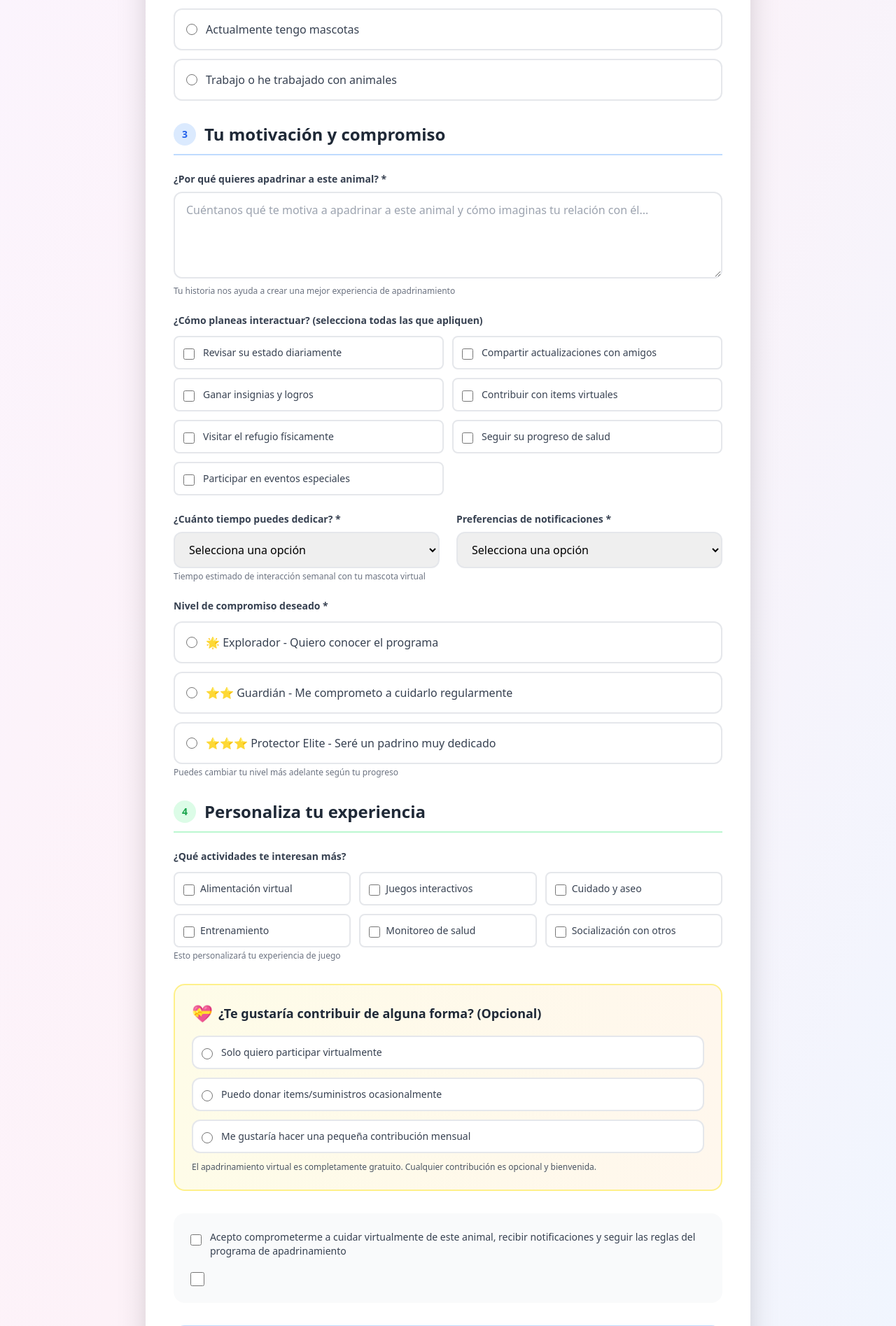
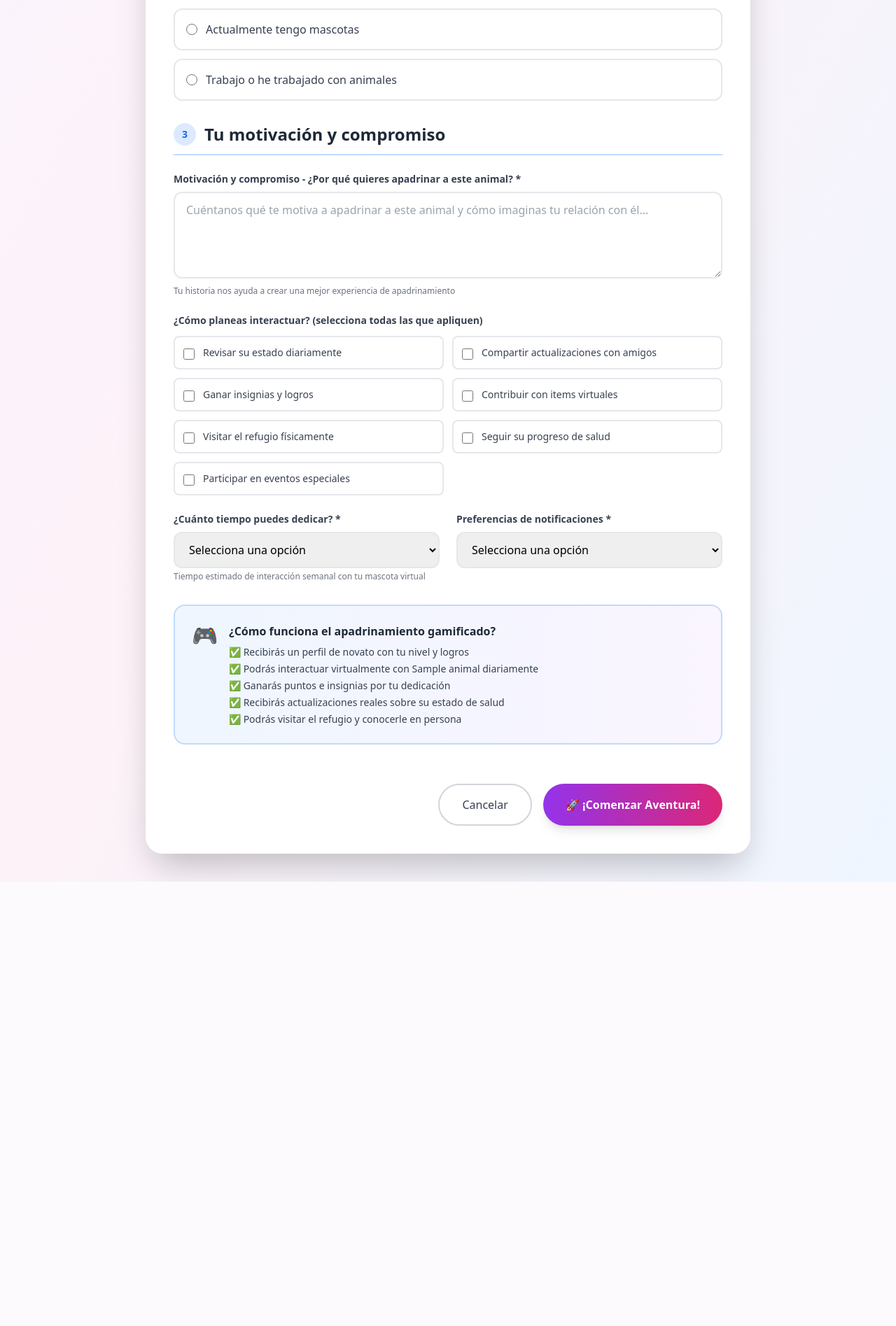
Before and after one commit to Thomas-Cornejo/appfundationwDj, a Django app: page /engagements/sponsor/1/ in a window 1280 px wide. Shown: the part 1164-3059 px from the top of the page at 70% size. After the commit the page ends 2424 px from the top, so only its background shows below. Run offline with Django 5.2, Linux system fonts and the light colour scheme; a user stored in the database is signed in; tables that the repository leaves empty hold one stand-in row (values such as "Sample post"); data that the repository does not hold is empty; some libraries are stand-ins or nearby versions.

Commit message:
fix: changes in forms of sponsorship

```diff
--- a/engagements/forms.py
+++ b/engagements/forms.py
@@ -58,14 +58,18 @@ class AdoptionForm(forms.Form):
         required=False,
         label="¿Tienes experiencia con mascotas?",
         widget=forms.CheckboxInput(
-            attrs={"class": "w-4 h-4 text-indigo-600 border-gray-300 rounded focus:ring-indigo-500"}
+            attrs={
+                "class": "w-4 h-4 text-indigo-600 border-gray-300 rounded focus:ring-indigo-500"
+            }
         ),
     )
     has_other_pets = forms.BooleanField(
         required=False,
         label="¿Tienes otras mascotas?",
         widget=forms.CheckboxInput(
-            attrs={"class": "w-4 h-4 text-indigo-600 border-gray-300 rounded focus:ring-indigo-500"}
+            attrs={
+                "class": "w-4 h-4 text-indigo-600 border-gray-300 rounded focus:ring-indigo-500"
+            }
         ),
     )
     other_pets_description = forms.CharField(
@@ -93,7 +97,9 @@ class AdoptionForm(forms.Form):
         required=False,
         label="¿Tienes espacio al aire libre?",
         widget=forms.CheckboxInput(
-            attrs={"class": "w-4 h-4 text-indigo-600 border-gray-300 rounded focus:ring-indigo-500"}
+            attrs={
+                "class": "w-4 h-4 text-indigo-600 border-gray-300 rounded focus:ring-indigo-500"
+            }
         ),
     )
     reason_for_adoption = forms.CharField(
@@ -180,7 +186,9 @@ class SponsorshipForm(forms.Form):
             ("professional", "Trabajo o he trabajado con animales"),
         ],
         label="Experiencia con animales",
-        widget=forms.RadioSelect(attrs={"class": "text-purple-600 focus:ring-purple-500"}),
+        widget=forms.RadioSelect(
+            attrs={"class": "text-purple-600 focus:ring-purple-500"}
+        ),
     )
 
     reason_for_sponsorship = forms.CharField(
@@ -191,7 +199,7 @@ class SponsorshipForm(forms.Form):
                 "placeholder": "Cuéntanos qué te motiva a apadrinar a este animal y cómo imaginas tu relación con él...",
             }
         ),
-        label="¿Por qué quieres apadrinar a este animal?",
+        label="Motivación y compromiso - ¿Por qué quieres apadrinar a este animal?",
         help_text="Tu historia nos ayuda a crear una mejor experiencia de apadrinamiento",
     )
 
@@ -228,34 +236,6 @@ class SponsorshipForm(forms.Form):
         help_text="Tiempo estimado de interacción semanal con tu mascota virtual",
     )
 
-    motivation_level = forms.ChoiceField(
-        choices=[
-            ("casual", "🌟 Explorador - Quiero conocer el programa"),
-            ("regular", "⭐⭐ Guardián - Me comprometo a cuidarlo regularmente"),
-            ("dedicated", "⭐⭐⭐ Protector Elite - Seré un padrino muy dedicado"),
-        ],
-        label="Nivel de compromiso deseado",
-        widget=forms.RadioSelect(attrs={"class": "text-purple-600 focus:ring-purple-500"}),
-        help_text="Puedes cambiar tu nivel más adelante según tu progreso",
-    )
-
-    preferred_activities = forms.MultipleChoiceField(
-        choices=[
-            ("feeding", "Alimentación virtual"),
-            ("playing", "Juegos interactivos"),
-            ("grooming", "Cuidado y aseo"),
-            ("training", "Entrenamiento"),
-            ("health", "Monitoreo de salud"),
-            ("socialization", "Socialización con otros"),
-        ],
-        label="¿Qué actividades te interesan más?",
-        widget=forms.CheckboxSelectMultiple(
-            attrs={"class": "text-purple-600 focus:ring-purple-500"}
-        ),
-        required=False,
-        help_text="Esto personalizará tu experiencia de juego",
-    )
-
     notification_preferences = forms.ChoiceField(
         choices=[
             ("all", "Todas las actualizaciones"),
@@ -270,23 +250,3 @@ class SponsorshipForm(forms.Form):
             }
         ),
     )
-
-    willing_to_contribute = forms.ChoiceField(
-        choices=[
-            ("no", "Solo quiero participar virtualmente"),
-            ("items", "Puedo donar items/suministros ocasionalmente"),
-            ("monthly", "Me gustaría hacer una pequeña contribución mensual"),
-        ],
-        label="¿Te gustaría contribuir de alguna forma? (Opcional)",
-        widget=forms.RadioSelect(attrs={"class": "text-purple-600 focus:ring-purple-500"}),
-        required=False,
-        help_text="El apadrinamiento virtual es completamente gratuito. Cualquier contribución es opcional y bienvenida.",
-    )
-
-    accept_terms = forms.BooleanField(
-        required=True,
-        label="Acepto comprometerme a cuidar virtualmente de este animal, recibir notificaciones y seguir las reglas del programa de apadrinamiento",
-        widget=forms.CheckboxInput(
-            attrs={"class": "w-4 h-4 text-purple-600 border-gray-300 rounded focus:ring-purple-500"}
-        ),
-    )
--- a/engagements/templates/engagements/sponsorship_form.html
+++ b/engagements/templates/engagements/sponsorship_form.html
@@ -14,7 +14,6 @@
     </a>
 
     <div class="bg-white rounded-3xl shadow-2xl p-8 md:p-10">
-      <!-- Header -->
       <div class="text-center mb-8">
         <div class="inline-block bg-gradient-to-r from-purple-600 to-pink-600 text-white px-6 py-2 rounded-full text-sm font-semibold mb-4">
           🎮 Apadrinamiento Gamificado
@@ -49,7 +48,6 @@
           </div>
         {% endif %}
 
-        <!-- Sección 1: Información Personal -->
         <div class="space-y-6">
           <h2 class="text-2xl font-bold text-gray-800 flex items-center border-b-2 border-purple-200 pb-3">
             <span class="bg-purple-100 text-purple-600 rounded-full w-8 h-8 flex items-center justify-center mr-3 text-sm font-bold">1</span>
@@ -130,7 +128,6 @@
           </div>
         </div>
 
-        <!-- Sección 2: Experiencia -->
         <div class="space-y-6">
           <h2 class="text-2xl font-bold text-gray-800 flex items-center border-b-2 border-pink-200 pb-3">
             <span class="bg-pink-100 text-pink-600 rounded-full w-8 h-8 flex items-center justify-center mr-3 text-sm font-bold">2</span>
@@ -157,7 +154,6 @@
           </div>
         </div>
 
-        <!-- Sección 3: Motivación -->
         <div class="space-y-6">
           <h2 class="text-2xl font-bold text-gray-800 flex items-center border-b-2 border-blue-200 pb-3">
             <span class="bg-blue-100 text-blue-600 rounded-full w-8 h-8 flex items-center justify-center mr-3 text-sm font-bold">3</span>
@@ -229,122 +225,17 @@
               {% endif %}
             </div>
           </div>
-
-          <div>
-            <label class="block text-sm font-semibold text-gray-700 mb-3">{{ form.motivation_level.label }} *</label>
-            <div class="space-y-3">
-              {% for value, label in form.motivation_level.field.choices %}
-                <label class="flex items-center p-4 border-2 border-gray-200 rounded-xl hover:border-purple-300 hover:bg-purple-50 cursor-pointer transition">
-                  <input type="radio"
-                         name="{{ form.motivation_level.name }}"
-                         value="{{ value }}"
-                         class="w-4 h-4 text-purple-600 focus:ring-purple-500"
-                         required>
-                  <span class="ml-3 text-gray-700 font-medium">{{ label }}</span>
-                </label>
-              {% endfor %}
-            </div>
-            {% if form.motivation_level.errors %}
-              <p class="text-red-500 text-sm mt-1">{{ form.motivation_level.errors.0 }}</p>
-            {% else %}
-              <p class="text-gray-500 text-xs mt-1">{{ form.motivation_level.help_text }}</p>
-            {% endif %}
-          </div>
         </div>
 
-        <!-- Sección 4: Personalización -->
-        <div class="space-y-6">
-          <h2 class="text-2xl font-bold text-gray-800 flex items-center border-b-2 border-green-200 pb-3">
-            <span class="bg-green-100 text-green-600 rounded-full w-8 h-8 flex items-center justify-center mr-3 text-sm font-bold">4</span>
-            Personaliza tu experiencia
-          </h2>
-
-          <div>
-            <label class="block text-sm font-semibold text-gray-700 mb-3">{{ form.preferred_activities.label }}</label>
-            <div class="grid grid-cols-2 md:grid-cols-3 gap-3">
-              {% for value, label in form.preferred_activities.field.choices %}
-                <label class="flex items-start p-3 border-2 border-gray-200 rounded-lg hover:border-green-300 hover:bg-green-50 cursor-pointer transition">
-                  <input type="checkbox"
-                         name="{{ form.preferred_activities.name }}"
-                         value="{{ value }}"
-                         class="mt-1 w-4 h-4 text-green-600 focus:ring-green-500 rounded">
-                  <span class="ml-2 text-sm text-gray-700">{{ label }}</span>
-                </label>
-              {% endfor %}
-            </div>
-            {% if form.preferred_activities.errors %}
-              <p class="text-red-500 text-sm mt-1">{{ form.preferred_activities.errors.0 }}</p>
-            {% else %}
-              <p class="text-gray-500 text-xs mt-1">{{ form.preferred_activities.help_text }}</p>
-            {% endif %}
-          </div>
-        </div>
-
-        <!-- Contribución Opcional -->
-        <div class="bg-gradient-to-r from-yellow-50 to-orange-50 rounded-2xl p-6 border-2 border-yellow-200">
-          <h3 class="font-bold text-gray-800 mb-4 flex items-center text-lg">
-            <span class="text-2xl mr-2">💝</span>
-            {{ form.willing_to_contribute.label }}
-          </h3>
-          <div class="space-y-3">
-            {% for value, label in form.willing_to_contribute.field.choices %}
-              <label class="flex items-start p-3 bg-white border-2 border-gray-200 rounded-xl hover:border-orange-300 cursor-pointer transition">
-                <input type="radio"
-                       name="{{ form.willing_to_contribute.name }}"
-                       value="{{ value }}"
-                       class="mt-1 w-4 h-4 text-orange-600 focus:ring-orange-500">
-                <span class="ml-3 text-sm text-gray-700">{{ label }}</span>
-              </label>
-            {% endfor %}
-          </div>
-          {% if form.willing_to_contribute.errors %}
-            <p class="text-red-500 text-sm mt-2">{{ form.willing_to_contribute.errors.0 }}</p>
-          {% else %}
-            <p class="text-gray-600 text-xs mt-3">{{ form.willing_to_contribute.help_text }}</p>
-          {% endif %}
-        </div>
-
-        <!-- Términos -->
-        <div class="space-y-4 bg-gray-50 rounded-2xl p-6">
-          <div class="flex items-start">
-            <input type="checkbox"
-                   name="{{ form.accept_terms.name }}"
-                   id="id_accept_terms"
-                   class="mt-1 w-5 h-5 text-purple-600 focus:ring-purple-500 border-gray-300 rounded"
-                   required>
-            <label for="id_accept_terms" class="ml-3 text-sm text-gray-700 font-medium">
-              {{ form.accept_terms.label }}
-            </label>
-          </div>
-          {% if form.accept_terms.errors %}
-            <p class="text-red-500 text-sm">{{ form.accept_terms.errors.0 }}</p>
-          {% endif %}
-
-          <div class="flex items-start">
-            <input type="checkbox"
-                   name="{{ form.accept_data_usage.name }}"
-                   id="id_accept_data"
-                   class="mt-1 w-5 h-5 text-purple-600 focus:ring-purple-500 border-gray-300 rounded"
-                   required>
-            <label for="id_accept_data" class="ml-3 text-sm text-gray-700 font-medium">
-              {{ form.accept_data_usage.label }}
-            </label>
-          </div>
-          {% if form.accept_data_usage.errors %}
-            <p class="text-red-500 text-sm">{{ form.accept_data_usage.errors.0 }}</p>
-          {% endif %}
-        </div>
-
-        <!-- Info Box -->
         <div class="bg-gradient-to-r from-blue-50 to-purple-50 rounded-2xl p-6 border-2 border-blue-200">
           <div class="flex items-start">
             <span class="text-3xl mr-4">🎮</span>
             <div>
               <h3 class="font-bold text-gray-800 mb-2">¿Cómo funciona el apadrinamiento gamificado?</h3>
               <ul class="text-sm text-gray-700 space-y-1">
-                <li>✅ Recibirás un perfil de guardián con tu nivel y logros</li>
+                <li>✅ Recibirás un perfil de novato con tu nivel y logros</li>
                 <li>✅ Podrás interactuar virtualmente con {{ animal.name }} diariamente</li>
-                <li>✅ Ganarás puntos y insignias por tu dedicación</li>
+                <li>✅ Ganarás puntos e insignias por tu dedicación</li>
                 <li>✅ Recibirás actualizaciones reales sobre su estado de salud</li>
                 <li>✅ Podrás visitar el refugio y conocerle en persona</li>
               </ul>
@@ -352,7 +243,6 @@
           </div>
         </div>
 
-        <!-- Botones -->
         <div class="flex flex-col sm:flex-row justify-end gap-4 pt-6">
           <a href="{% url 'animal_detail' animal.id %}" class="px-8 py-4 border-2 border-gray-300 rounded-full text-gray-700 hover:bg-gray-50 transition text-center font-medium">
             Cancelar
```
Also changed, not shown: engagements/utils.py (+59 -20 lines).
